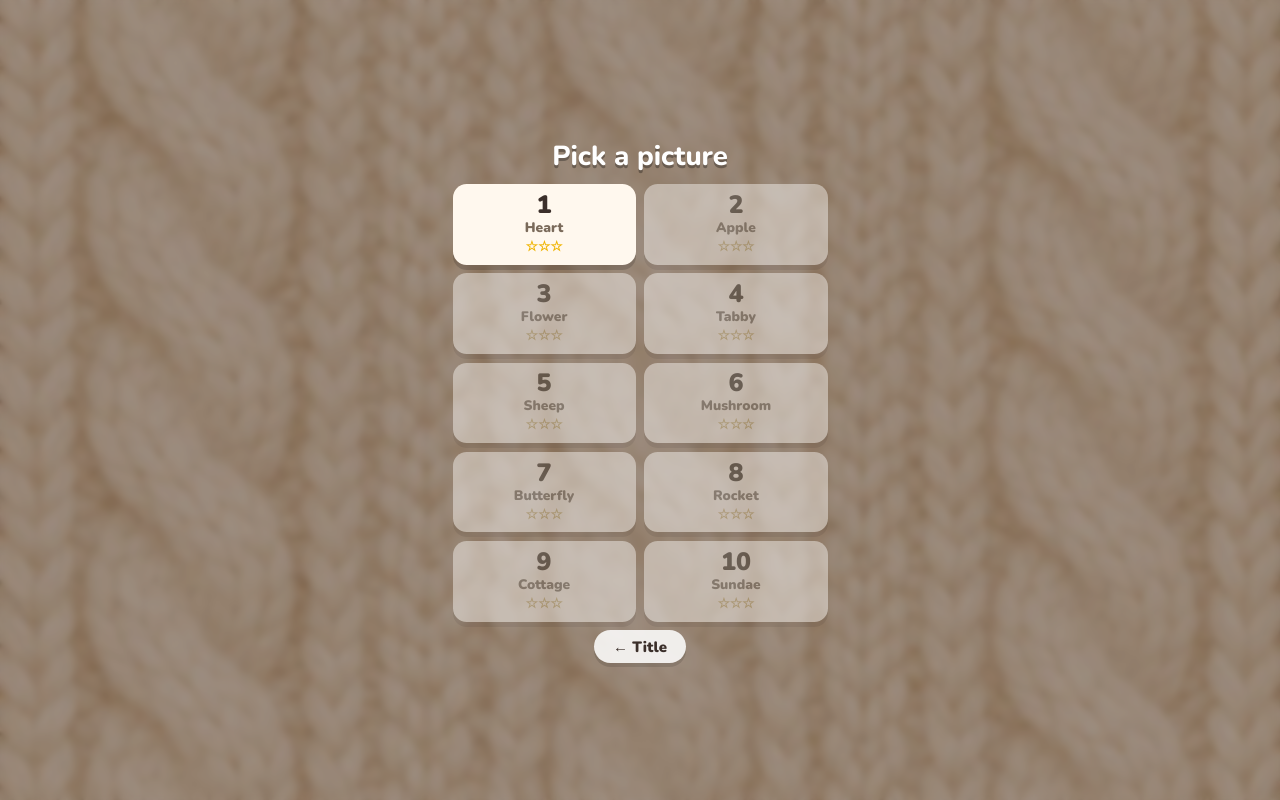
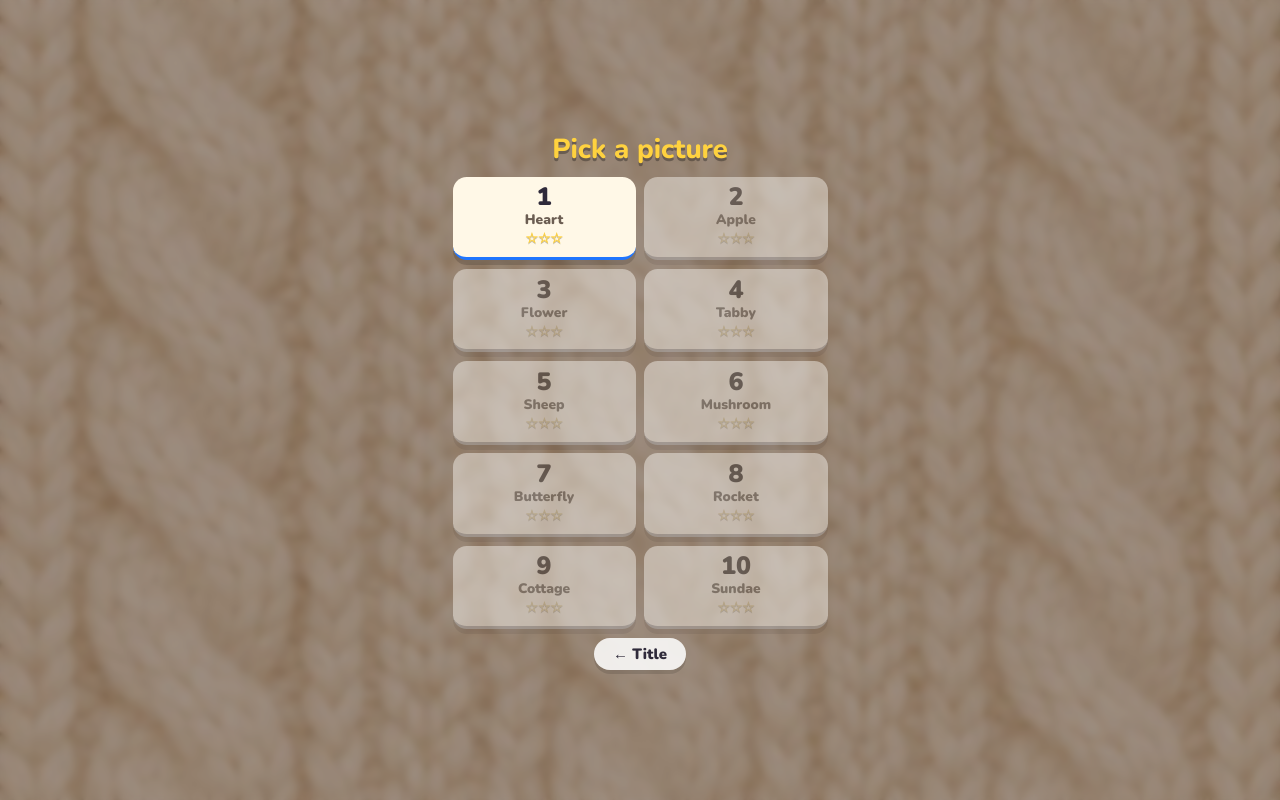
Before and after one commit to StrawLighter/wool-flow, a plain HTML site: page index.html in a window 1280 px wide. Both pictures are taken after a click on the button "Play". Drawn offline with nearby package versions, Linux system fonts and the light colour scheme.

Commit message:
Sesame-bright palette, 60-30-10 colour system, red CTA; slow smooth ASMR walk cycle, x3 speed
Co-Authored-By: Claude Fable 5.1 <noreply@anthropic.com>

```diff
--- a/css/style.css
+++ b/css/style.css
@@ -1,4 +1,9 @@
-:root { --s: 1; --ink: #3b2f2a; --soft: #7a6a5a; --accent: #f48cb6; --green: #5fbf5a; }
+:root {
+  --s: 1;
+  /* 60% neutral base (knit + cards), 30% warm wood, 10% saturated accents. UI accents capped at four. */
+  --ink: #2f2a3a; --soft: #6b5d52; --card: #fff8e7; --wood: #b97a45;
+  --red: #e4002b; --yellow: #ffd23f; --blue: #1f75fe; --green: #3cb44b;
+}
 * { box-sizing: border-box; -webkit-tap-highlight-color: transparent; }
 html, body { margin: 0; height: 100%; overflow: hidden; background: #e9dcc6 url('../assets/bg.jpg') center / cover; font-family: 'Nunito', system-ui, sans-serif; color: var(--ink); touch-action: manipulation; user-select: none; -webkit-user-select: none; }
 #stage { position: fixed; inset: 0; }
@@ -11,13 +16,13 @@ canvas#game { position: absolute; display: block; }
 #logoImg { width: min(88vw, calc(600px * var(--s))); filter: drop-shadow(0 8px 16px rgba(0,0,0,0.25)); }
 
 button { font: inherit; font-weight: 900; color: var(--ink); border: 0; cursor: pointer; border-radius: 999px; }
-button.big { background: linear-gradient(#ffd7e6, #f48cb6); color: #fff; text-shadow: 0 2px 0 rgba(0,0,0,0.2); font-size: calc(38px * var(--s)); padding: calc(14px * var(--s)) calc(70px * var(--s)); box-shadow: 0 6px 0 #c9648f, 0 12px 20px rgba(0,0,0,0.2); }
-button.big:active { transform: translateY(4px); box-shadow: 0 2px 0 #c9648f; }
+button.big { background: linear-gradient(#ff3b5c, var(--red)); color: #fff; text-shadow: 0 2px 0 rgba(0,0,0,0.25); font-size: calc(38px * var(--s)); padding: calc(14px * var(--s)) calc(70px * var(--s)); box-shadow: 0 6px 0 #a80020, 0 12px 20px rgba(0,0,0,0.2); }
+button.big:active { transform: translateY(4px); box-shadow: 0 2px 0 #a80020; }
 button.ghost { background: rgba(255,255,255,0.85); font-size: calc(24px * var(--s)); padding: calc(10px * var(--s)) calc(30px * var(--s)); box-shadow: 0 4px 0 rgba(0,0,0,0.12); }
 button.mini { background: rgba(255,255,255,0.9); font-size: calc(24px * var(--s)); width: calc(64px * var(--s)); height: calc(52px * var(--s)); box-shadow: 0 3px 0 rgba(0,0,0,0.12); }
 #btnSpeed { width: auto; padding: 0 calc(14px * var(--s)); }
 
-.card { background: #fff8ee; border-radius: calc(28px * var(--s)); padding: calc(28px * var(--s)); max-width: min(92vw, calc(640px * var(--s))); box-shadow: 0 16px 40px rgba(0,0,0,0.25); }
+.card { background: var(--card); border-radius: calc(28px * var(--s)); padding: calc(28px * var(--s)); max-width: min(92vw, calc(640px * var(--s))); box-shadow: 0 16px 40px rgba(0,0,0,0.25); }
 .card h2 { margin: 0 0 8px; font-size: calc(40px * var(--s)); }
 .card h3 { margin: 0 0 8px; font-size: calc(30px * var(--s)); }
 .card p { margin: 0 0 12px; font-size: calc(24px * var(--s)); color: var(--soft); }
@@ -30,17 +35,17 @@ button.mini { background: rgba(255,255,255,0.9); font-size: calc(24px * var(--s)
 .how.show { display: block; }
 .credit { color: var(--soft); font-size: calc(20px * var(--s)); }
 
-#select h2 { color: #fff; text-shadow: 0 3px 0 rgba(0,0,0,0.3); font-size: calc(44px * var(--s)); margin: 0; }
+#select h2 { color: var(--yellow); text-shadow: 0 3px 0 rgba(0,0,0,0.3); font-size: calc(44px * var(--s)); margin: 0; }
 #levelGrid { display: grid; grid-template-columns: repeat(2, 1fr); gap: calc(14px * var(--s)); width: min(92vw, calc(600px * var(--s))); }
-.lvl { display: flex; flex-direction: column; align-items: center; background: #fff8ee; border-radius: calc(22px * var(--s)); padding: calc(14px * var(--s)); box-shadow: 0 5px 0 rgba(0,0,0,0.15); }
+.lvl { display: flex; flex-direction: column; align-items: center; background: var(--card); border-bottom: calc(6px * var(--s)) solid var(--blue); border-radius: calc(22px * var(--s)); padding: calc(14px * var(--s)); box-shadow: 0 5px 0 rgba(0,0,0,0.15); }
 .lvl .num { font-size: calc(40px * var(--s)); line-height: 1; }
 .lvl .name { font-size: calc(22px * var(--s)); color: var(--soft); }
-.lvl .stars { color: #f0b400; font-size: calc(22px * var(--s)); }
-.lvl.locked { opacity: 0.45; filter: grayscale(0.7); cursor: default; }
+.lvl .stars { color: var(--yellow); text-shadow: 0 1px 0 rgba(0,0,0,0.25); font-size: calc(22px * var(--s)); }
+.lvl.locked { opacity: 0.45; filter: grayscale(0.7); cursor: default; border-bottom-color: #a9a9b3; }
 
 #hud { display: none; position: absolute; top: 0; left: 0; right: 0; pointer-events: none; }
 #hud.show { display: block; }
 #hud .bar { pointer-events: auto; display: flex; align-items: center; justify-content: center; gap: calc(10px * var(--s)); padding: calc(18px * var(--s)) 12px 0; }
-#hudLevel { font-weight: 900; font-size: calc(28px * var(--s)); background: rgba(255,255,255,0.9); border-radius: 999px; padding: calc(8px * var(--s)) calc(22px * var(--s)); box-shadow: 0 3px 0 rgba(0,0,0,0.12); }
-#hint { margin: calc(8px * var(--s)) auto 0; width: min(92vw, calc(640px * var(--s))); background: rgba(59, 47, 42, 0.92); color: #fff; border-radius: 16px; padding: 10px 16px; font-size: calc(22px * var(--s)); font-weight: 700; opacity: 0; transition: opacity 0.3s; }
+#hudLevel { font-weight: 900; font-size: calc(28px * var(--s)); background: var(--yellow); border-radius: 999px; padding: calc(8px * var(--s)) calc(22px * var(--s)); box-shadow: 0 3px 0 rgba(0,0,0,0.12); }
+#hint { margin: calc(8px * var(--s)) auto 0; width: min(92vw, calc(640px * var(--s))); background: var(--blue); color: #fff; border-radius: 16px; padding: 10px 16px; font-size: calc(22px * var(--s)); font-weight: 700; opacity: 0; transition: opacity 0.3s; }
 #hint.show { opacity: 1; }
--- a/js/engine.js
+++ b/js/engine.js
@@ -21,22 +21,24 @@
 })(typeof self !== 'undefined' ? self : this, function () {
   'use strict';
 
+  /* Yarn palette — bold, saturated primaries in the Sesame Street spirit.
+     Saliency comes from saturation against the neutral cream board (see README: colour system). */
   const PALETTE = {
-    R: { name: 'Red',    hex: '#e8453c' },
-    O: { name: 'Orange', hex: '#f4903a' },
-    Y: { name: 'Yellow', hex: '#f6d34a' },
-    G: { name: 'Green',  hex: '#5fbf5a' },
-    B: { name: 'Blue',   hex: '#4a86e8' },
-    P: { name: 'Purple', hex: '#9a63d6' },
-    K: { name: 'Pink',   hex: '#f48cb6' },
-    W: { name: 'Cream',  hex: '#f8f2e4' },
-    N: { name: 'Brown',  hex: '#9a6340' },
-    D: { name: 'Charcoal', hex: '#454055' },
-    C: { name: 'Teal',   hex: '#3fbfb4' },
-    L: { name: 'Lime',   hex: '#b6e05a' },
-    S: { name: 'Sky',    hex: '#8fd0f5' },
-    E: { name: 'Grey',   hex: '#b9b4ad' },
-    M: { name: 'Berry',  hex: '#b3324b' },
+    R: { name: 'Red',      hex: '#e4002b' },   // Elmo red
+    O: { name: 'Orange',   hex: '#ff7f11' },   // Ernie orange
+    Y: { name: 'Yellow',   hex: '#ffd23f' },   // Big Bird yellow
+    G: { name: 'Green',    hex: '#3cb44b' },   // Oscar green
+    B: { name: 'Blue',     hex: '#1f75fe' },   // Cookie Monster blue
+    P: { name: 'Purple',   hex: '#7b2cbf' },   // Count purple
+    K: { name: 'Pink',     hex: '#ff5fa2' },   // Abby pink
+    W: { name: 'Cream',    hex: '#fff8e7' },
+    N: { name: 'Brown',    hex: '#8b5a2b' },   // Snuffy brown
+    D: { name: 'Charcoal', hex: '#2f2a3a' },
+    C: { name: 'Teal',     hex: '#00a5a8' },
+    L: { name: 'Lime',     hex: '#a2d729' },
+    S: { name: 'Sky',      hex: '#5bc0eb' },   // Grover-ish sky
+    E: { name: 'Grey',     hex: '#a9a9b3' },
+    M: { name: 'Berry',    hex: '#c2185b' },
   };
 
   function parseGrid(rows) {
--- a/js/game.js
+++ b/js/game.js
@@ -18,9 +18,11 @@
     return { pic, cushY, pileY, rowH, spacing, r, pileTop: pileY - r - 16, pileBottom: pileBottom + r + 10 };
   }
   const KITTENS_PER_SLOT = 3;
-  const KITTEN_SPEED = 760;   // px / s along the walking path
+  const KITTEN_SPEED = 250;   // px / s along the walking path — a slow, ASMR stroll (x2 / x3 available)
   const WALK_FRAMES = 4;      // frames in assets/kitten_walk_sheet.png
-  const WALK_STRIDE = 26;     // px of travel per animation frame
+  const WALK_CYCLE = [0, 1, 2, 3, 2, 1]; // ping-pong through the sheet for a smooth loop
+  const WALK_STRIDE = 16;     // px of travel per animation step
+  const ROLL_TIME = 1.1;      // seconds for a pulled yarn ball to roll home
 
   /* ---------- safe storage (Safari with cookies blocked / in-app browsers throw) ---------- */
   const Store = {
@@ -251,7 +253,7 @@
       const g = this.game;
       if (this.boosters[kind] <= 0) { Sfx.clog(); return; }
       if (kind === 'basket') {
-        if (g.addSlot()) { this.boosters.basket--; this.boostersUsed++; Sfx.done(); this.float(W / 2, this.L.cushY - 80, '+1 cushion', '#5fbf5a'); this.checkEnd(); }
+        if (g.addSlot()) { this.boosters.basket--; this.boostersUsed++; Sfx.done(); this.float(W / 2, this.L.cushY - 80, '+1 cushion', '#3cb44b'); this.checkEnd(); }
         return;
       }
       this.armed = this.armed === kind ? null : kind; Sfx.click();
@@ -307,7 +309,7 @@
               // grab: the mini yarn ball rolls home by itself, the kitten walks on
               const t = k.target; this.held.delete(t.x + ',' + t.y);
               const p = this.slotPos(s); const from = this.stitchPos(t.x, t.y);
-              this.flying.push({ x0: from.x, y0: from.y, x1: p.x, y1: p.y - 14, t: 0, dur: 0.55, colour: hexOf(t.colour), size: Math.max(10, this.cell) });
+              this.flying.push({ x0: from.x, y0: from.y, x1: p.x, y1: p.y - 14, t: 0, dur: ROLL_TIME, colour: hexOf(t.colour), size: Math.max(10, this.cell) });
               Sfx.pop();
               if (!this.assign(k, t)) { this.setPath(k, this.pathHome(t.x, t.y, k.home), 'home'); k.target = null; }
             }
@@ -365,7 +367,7 @@
       // kittens, then rolling mini yarn balls
       for (const k of this.kittens) this.drawKitten(ctx, k);
       for (const f of this.flying) { const u = easeOut(Math.min(1, f.t / f.dur)); const x = lerp(f.x0, f.x1, u), y = lerp(f.y0, f.y1, u) - Math.sin(u * Math.PI) * 90;
-        ctx.save(); ctx.translate(x, y); ctx.rotate(u * Math.PI * 3); ctx.drawImage(stitchTile(f.colour, Math.round(f.size * 1.4)), -f.size * 0.7, -f.size * 0.7); ctx.restore(); }
+        ctx.save(); ctx.translate(x, y); ctx.rotate(u * Math.PI * 2); ctx.drawImage(stitchTile(f.colour, Math.round(f.size * 1.4)), -f.size * 0.7, -f.size * 0.7); ctx.restore(); }
       // particles
       for (const p of this.particles) { ctx.globalAlpha = 1 - p.t / p.life; ctx.fillStyle = p.colour; ctx.beginPath(); ctx.arc(p.x, p.y, p.r, 0, Math.PI * 2); ctx.fill(); }
       ctx.globalAlpha = 1;
@@ -378,8 +380,8 @@
       const g = this.game; const PIC = this.L.pic;
       // frame
       ctx.fillStyle = 'rgba(0,0,0,0.12)'; roundRect(ctx, PIC.x + 6, PIC.y + 10, PIC.w, PIC.h, 26); ctx.fill();
-      ctx.fillStyle = '#c99a6b'; roundRect(ctx, PIC.x, PIC.y, PIC.w, PIC.h, 26); ctx.fill();
-      ctx.fillStyle = '#e6d3b8'; roundRect(ctx, PIC.x + 14, PIC.y + 14, PIC.w - 28, PIC.h - 28, 18); ctx.fill();
+      ctx.fillStyle = '#b97a45'; roundRect(ctx, PIC.x, PIC.y, PIC.w, PIC.h, 26); ctx.fill();
+      ctx.fillStyle = '#efe3cf'; roundRect(ctx, PIC.x + 14, PIC.y + 14, PIC.w - 28, PIC.h - 28, 18); ctx.fill();
       // faint canvas grid of the picture (ghost of the finished image)
       const s = this.cell;
       for (let y = 0; y < g.grid.h; y++) for (let x = 0; x < g.grid.w; x++) {
@@ -400,7 +402,7 @@
       // progress
       const pct = g.cleared / g.total;
       ctx.fillStyle = 'rgba(0,0,0,0.15)'; roundRect(ctx, PIC.x + 60, PIC.y + PIC.h - 8, PIC.w - 120, 12, 6); ctx.fill();
-      ctx.fillStyle = '#5fbf5a'; roundRect(ctx, PIC.x + 60, PIC.y + PIC.h - 8, Math.max(12, (PIC.w - 120) * pct), 12, 6); ctx.fill();
+      ctx.fillStyle = '#3cb44b'; roundRect(ctx, PIC.x + 60, PIC.y + PIC.h - 8, Math.max(12, (PIC.w - 120) * pct), 12, 6); ctx.fill();
     }
 
     drawCushions(ctx) {
@@ -415,7 +417,7 @@
           const clogged = b.segs.length && !g.hasLoose(b.segs[0][0]);
           this.drawBall(ctx, b, p.x, p.y - 14, Math.min(40, this.L.r + 2), false, clogged);
           if (this.armed && ((this.armed === 'snip' && b.segs.length > 1) || this.armed === 'hook')) {
-            ctx.strokeStyle = '#ffd84a'; ctx.lineWidth = 5; ctx.setLineDash([8, 6]); ctx.beginPath(); ctx.arc(p.x, p.y - 14, 52, 0, Math.PI * 2); ctx.stroke(); ctx.setLineDash([]);
+            ctx.strokeStyle = '#ffd23f'; ctx.lineWidth = 5; ctx.setLineDash([8, 6]); ctx.beginPath(); ctx.arc(p.x, p.y - 14, 52, 0, Math.PI * 2); ctx.stroke(); ctx.setLineDash([]);
           }
         }
       }
@@ -471,10 +473,11 @@
       if (sheet) {
         const fw = sheet.width / WALK_FRAMES, fh = sheet.height;
         const moving = k.state !== 'idle';
-        let frame = moving ? Math.floor(k.odo / WALK_STRIDE) % WALK_FRAMES : 0;
+        let frame = moving ? WALK_CYCLE[Math.floor(k.odo / WALK_STRIDE) % WALK_CYCLE.length] : 0;
         if (k.dir < 0) frame = WALK_FRAMES - 1 - frame; // sheet is mirrored as a whole
         const w = h * fw / fh;
-        ctx.drawImage(sheet, frame * fw, 0, fw, fh, k.x - w / 2, k.y - h / 2, w, h);
+        const bob = moving ? Math.sin((k.odo / WALK_STRIDE) * Math.PI / 3) * h * 0.03 : Math.sin(this.time * 1.6 + k.x) * h * 0.012;
+        ctx.drawImage(sheet, frame * fw, 0, fw, fh, k.x - w / 2, k.y - h / 2 + bob, w, h);
       } else {
         const im = tinted('kitten_walk', hexOf(colour), k.dir < 0); if (!im) return;
         const w = h * im.width / im.height; const bob = k.state === 'idle' ? 0 : Math.sin(k.odo / 12) * 3;
@@ -487,9 +490,9 @@
       items.forEach(([key, icon, label], i) => {
         const x = W / 2 + (i - 1) * 150, y = BOOST_Y; const n = this.boosters[key];
         ctx.save(); if (n <= 0) ctx.globalAlpha = 0.4;
-        if (this.armed === key) { ctx.strokeStyle = '#ffd84a'; ctx.lineWidth = 5; ctx.beginPath(); ctx.arc(x, y, 48, 0, Math.PI * 2); ctx.stroke(); }
+        if (this.armed === key) { ctx.strokeStyle = '#ffd23f'; ctx.lineWidth = 5; ctx.beginPath(); ctx.arc(x, y, 48, 0, Math.PI * 2); ctx.stroke(); }
         const im = IMG[icon]; if (im) ctx.drawImage(im, x - 42, y - 42, 84, 84); else { ctx.fillStyle = '#fff'; ctx.beginPath(); ctx.arc(x, y, 40, 0, Math.PI * 2); ctx.fill(); }
-        ctx.fillStyle = n > 0 ? '#5fbf5a' : '#999'; ctx.beginPath(); ctx.arc(x + 32, y + 30, 15, 0, Math.PI * 2); ctx.fill();
+        ctx.fillStyle = n > 0 ? '#e4002b' : '#a9a9b3'; ctx.beginPath(); ctx.arc(x + 32, y + 30, 15, 0, Math.PI * 2); ctx.fill();
         ctx.fillStyle = '#fff'; ctx.font = 'bold 18px Nunito, sans-serif'; ctx.textAlign = 'center'; ctx.textBaseline = 'middle'; ctx.fillText(String(n), x + 32, y + 31);
         ctx.fillStyle = '#5a463a'; ctx.font = 'bold 16px Nunito, sans-serif'; ctx.fillText(label, x, y + 58);
         ctx.restore();
@@ -593,7 +596,7 @@
   document.getElementById('btnRetry').onclick = () => { Sfx.click(); start(parseInt(ui.over.dataset.level, 10)); };
   document.getElementById('btnMenu').onclick = () => { Sfx.click(); show('select'); session = null; };
   document.getElementById('btnHintShow').onclick = () => { ui.hint.classList.add('show'); clearTimeout(ui.hint._t); ui.hint._t = setTimeout(() => ui.hint.classList.remove('show'), 5200); };
-  ui.speed.onclick = () => { const s = ui.speed.dataset.speed === '2' ? 1 : 2; ui.speed.dataset.speed = s; ui.speed.textContent = '▶ x' + s; if (session) session.speed = s; Sfx.click(); };
+  ui.speed.onclick = () => { const cur = parseInt(ui.speed.dataset.speed || '1', 10); const s = cur >= 3 ? 1 : cur + 1; ui.speed.dataset.speed = s; ui.speed.textContent = '▶ x' + s; if (session) session.speed = s; Sfx.click(); };
   function syncMute() { ui.mute.textContent = Sfx.muted ? '🔇' : '🔊'; }
   ui.mute.onclick = () => { Sfx.muted = !Sfx.muted; Store.set('woolflow.muted', Sfx.muted ? '1' : '0'); syncMute(); Sfx.init(); Sfx.click(); };
   syncMute();
```
Also changed, not shown: index.html (+4 -4 lines), README.md.
